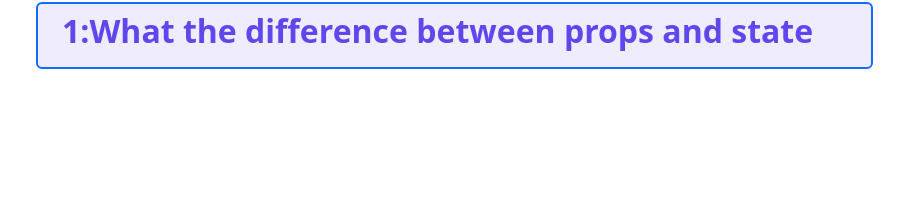
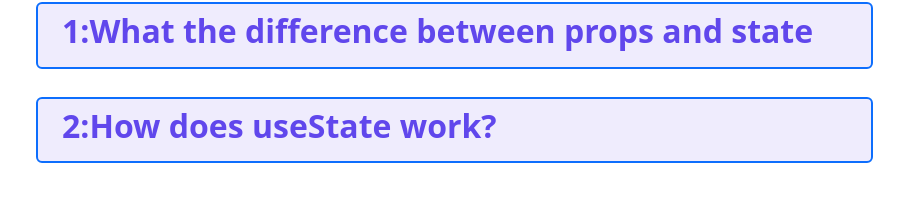
Before and after one commit to JonaiedHasan/nine-test, a React (Vite) app: page / in a window 1280 px wide. Shown: the part 3643-3844 px from the top of the page, without its empty margins (46-950 px from the left). Before the commit the page ends 3760 px from the top, so only its background shows below. Built offline with nearby package versions, Linux system fonts and the light colour scheme.

Commit message:
Answer the 2nd question

```diff
--- a/src/component/Question/Question.jsx
+++ b/src/component/Question/Question.jsx
@@ -3,6 +3,7 @@ import Collapse from 'react-bootstrap/Collapse';
 import "./Question.css"
 const Question = () => {
   const [open, setOpen] = useState(false);
+  const [open2, setOpen2] = useState(false);
   return (
     <div>
       <>
@@ -26,6 +27,25 @@ const Question = () => {
         </div>
       </Collapse>
     </>
+    <br />
+      <>
+     <div className='question ps-4 border border-primary border-2  rounded p-2  mt-1 w-75 '>
+     <h2 className='fw-bolder'
+        onClick={() => setOpen2(!open2)}
+        aria-controls="example-collapse-text"
+        aria-expanded={open2}
+      >
+       2:How does useState work?
+      </h2>
+     </div>
+      <Collapse in={open2}>
+        <div className='ans  border border-primary mt-1 rounded p-2' id="example-collapse-text">
+          <h4>
+          useState is a React hook that can be used to update the state value .It returns an array with two values: the current state and a function to update it.When a component renders for the first time, useState initializes the state with the provided initial value. The initial value can be a primitive value such as a string, number or boolean, or it can be an object or an array. The function returned by useState can be called to update the state. When this function is called with a new state value, React will schedule a re-render of the component with the updated state value.
+          </h4>
+        </div>
+      </Collapse>
+    </>
 
 
 
```
